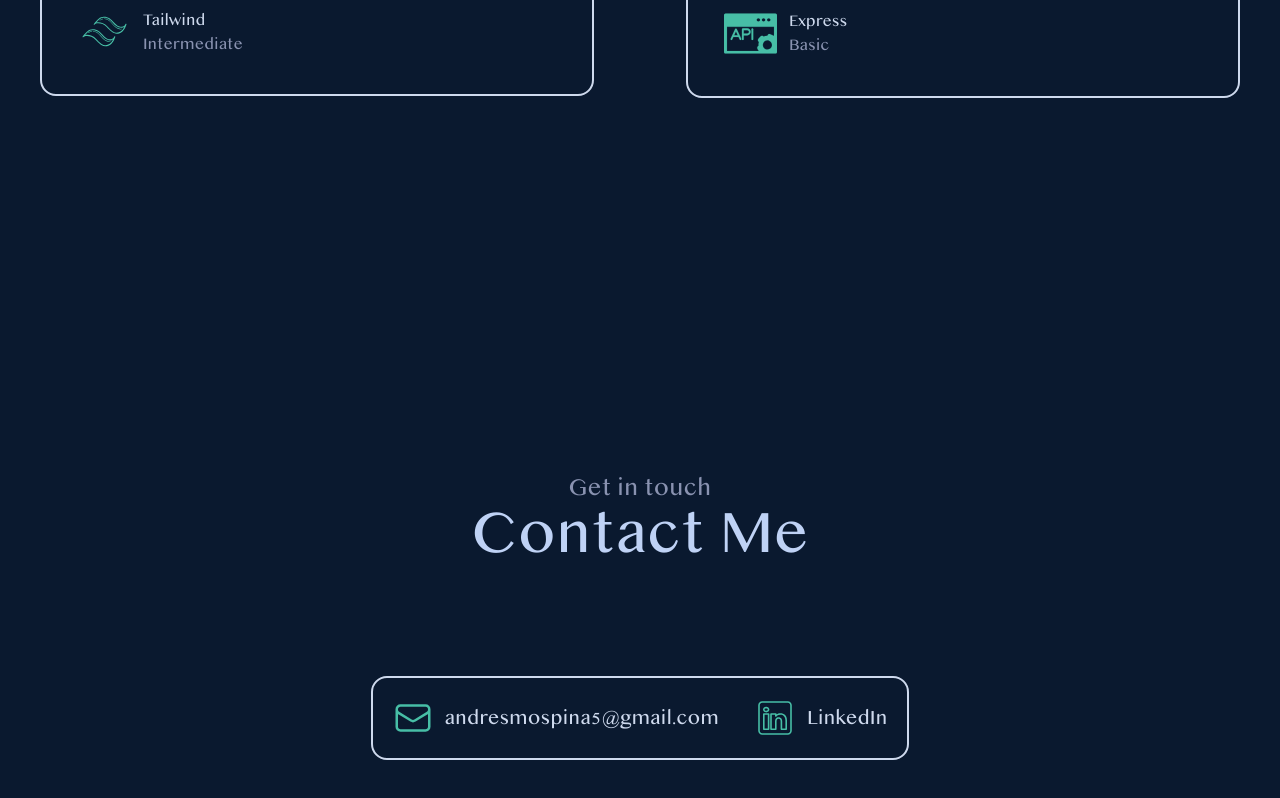
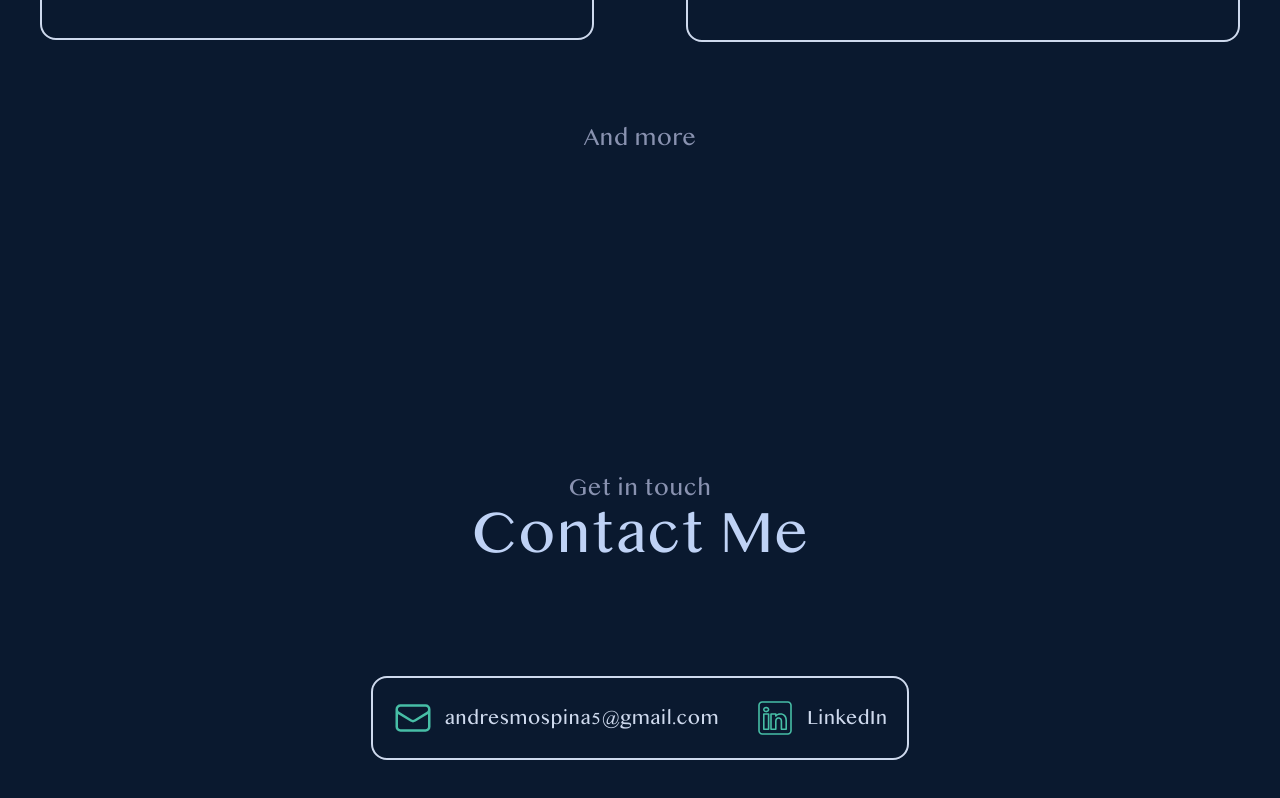
Before and after one commit to andres1142/portafolio_web, a Next.js app: page / in a window 1280 px wide. Shown: the part 1384-2182 px from the top of the page. Built offline with nearby package versions, Linux system fonts and the light colour scheme.

Commit message:
Text added to Experience section

```diff
--- a/src/app/page.tsx
+++ b/src/app/page.tsx
@@ -46,6 +46,9 @@ export default function Home() {
           </h1>
         </div>
         <Experience />
+        <p className="text-secondary_darkgray font-oriya text-2xl text-center mt-20">
+          And more
+        </p>
       </div>
 
       {/*Contact Section*/}
```
